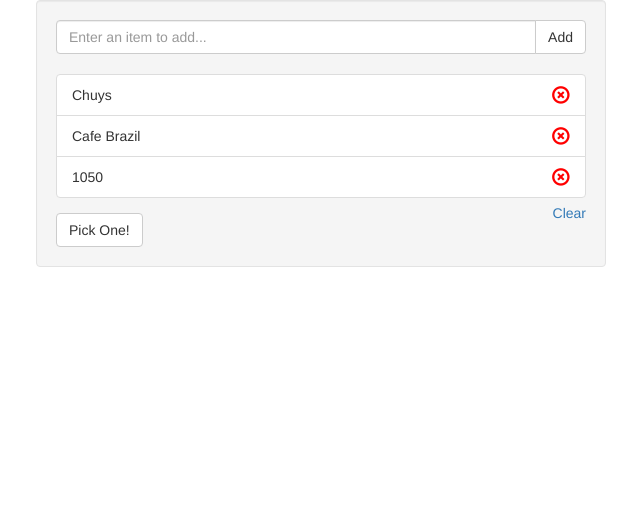
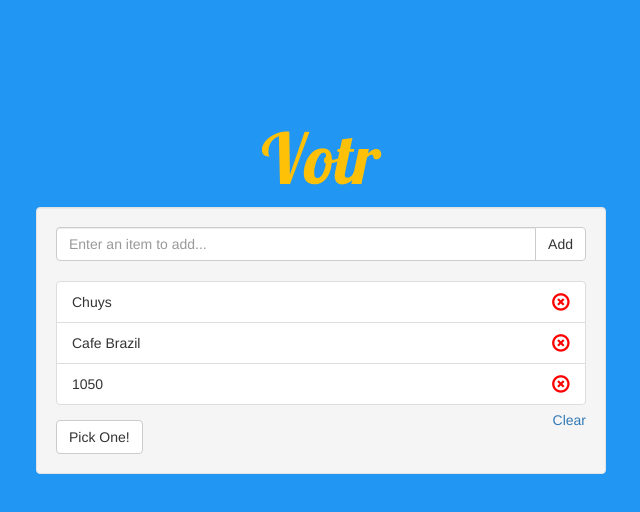
Before and after one commit to jmdarling/Votr, a website: page index.html in a window 1280 px wide. Shown: the whole page, without its empty margins (319-959 px from the left). Drawn offline with nearby package versions, Linux system fonts and the light colour scheme.

Commit message:
Sexification

```diff
--- a/index.html
+++ b/index.html
@@ -4,14 +4,18 @@
     <meta charset="UTF-8">
     <title>Votr</title>
     <link rel="stylesheet" href="https://maxcdn.bootstrapcdn.com/bootstrap/3.3.5/css/bootstrap.min.css">
+    <link href='http://fonts.googleapis.com/css?family=Lobster' rel='stylesheet' type='text/css'>
     <link rel="stylesheet" href="votr.css">
     <script src="./bower_components/angular/angular.min.js"></script>
     <script src="votr.js"></script>
 </head>
 <body>
-<div class="container" ng-controller="VotrController as votr">
+<div class="app container" >
 
-    <div class="col-xs-6 col-xs-offset-3 well">
+    <h1 class="header text-center">Votr</h1>
+
+    <div ng-controller="VotrController as votr">
+        <div class="col-xs-12 col-sm-8 col-sm-offset-2 well col-md-6 col-md-offset-3">
             <form class="add-item-form" ng-submit="votr.addListItem()">
                 <div class="input-group">
                     <input class="form-control" type="text" placeholder="Enter an item to add..." ng-model="votr.listItemText"/>
@@ -36,5 +40,6 @@
 
         </div>
     </div>
+</div>
 </body>
 </html>
--- a/votr.css
+++ b/votr.css
@@ -1,3 +1,17 @@
+html, body {
+    background-color: #2196F3;
+}
+
+.header {
+    color: #FFC107;
+    font-family: 'Lobster', cursive;
+    font-size: 5em;
+}
+
+.app {
+    margin-top: 100px;
+}
+
 .add-item-form {
     margin-bottom: 20px;
 }
```
Lines whose indentation alone changed are shown as unchanged.
